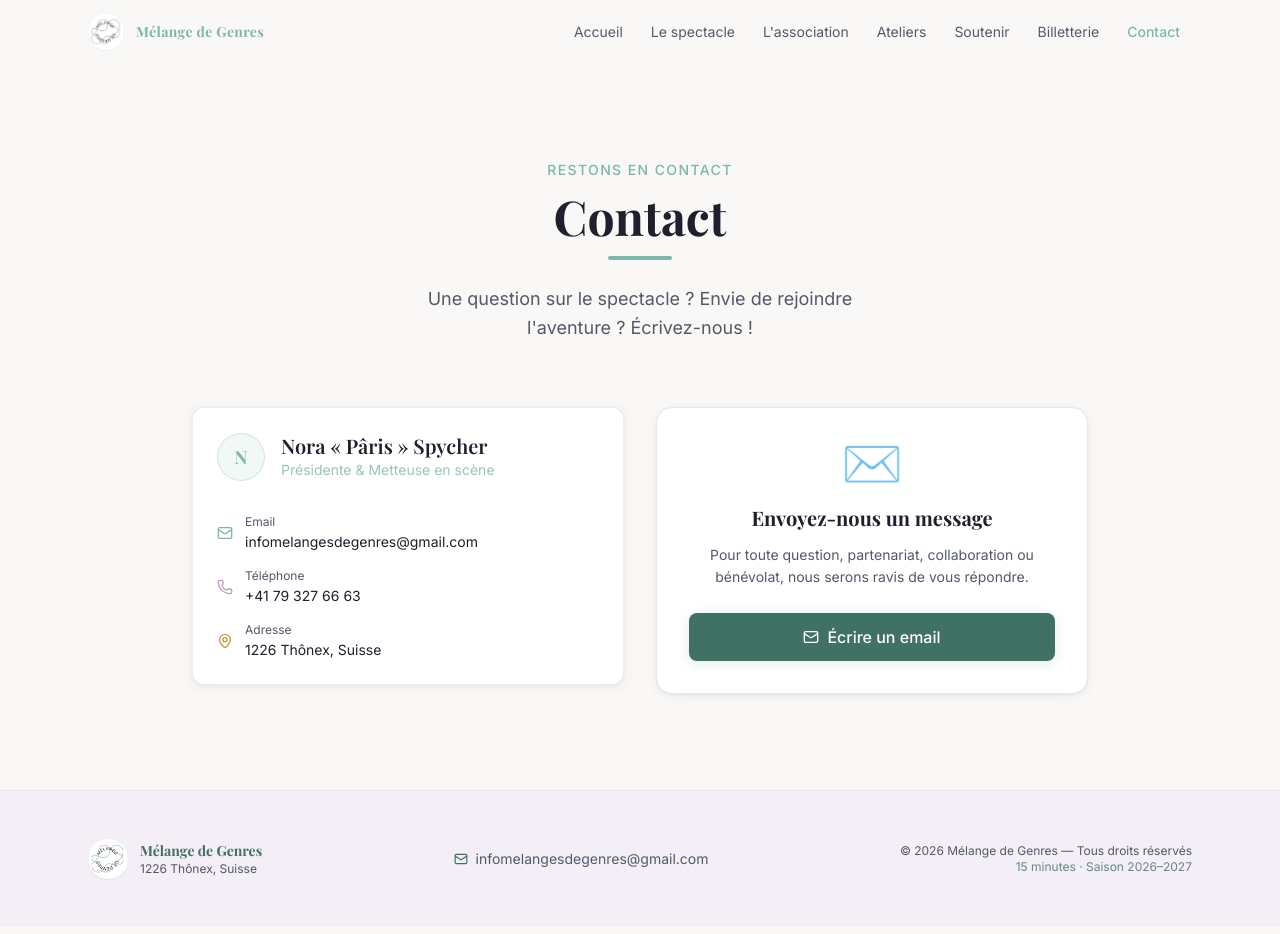
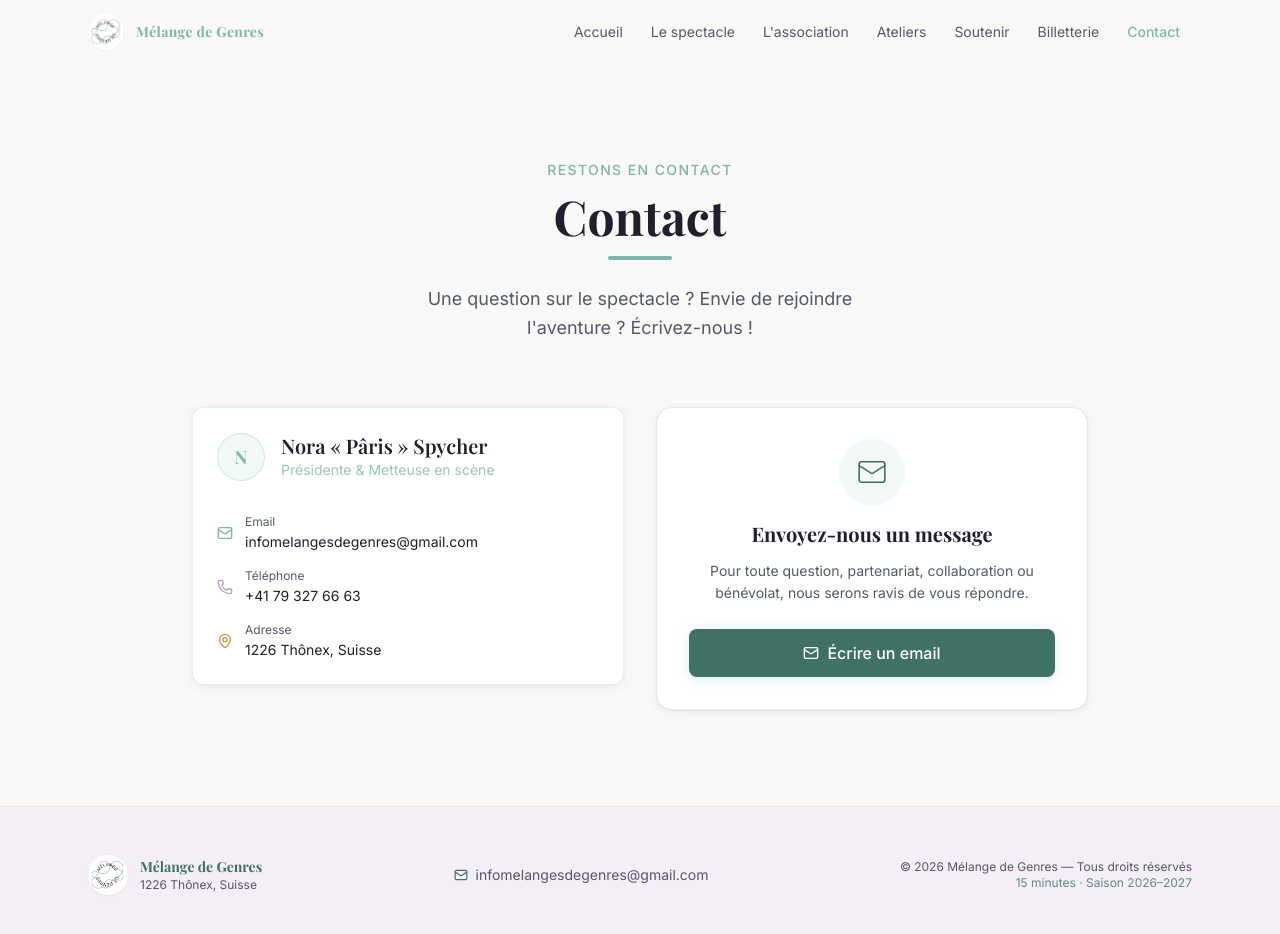
Before and after one commit to Tayasaki/fifty-min, a React (Create React App) app: page /contact in a window 1280 px wide. Shown: the top 934 px of the page. Built offline with nearby package versions, Linux system fonts and the light colour scheme; a web font is replaced by a local one.

Commit message:
style(contact): replace envelope emoji with thin-stroke Lucide icon
Co-Authored-By: Claude Opus 5.5 <noreply@anthropic.com>

```diff
--- a/src/components/sections/ContactSection.tsx
+++ b/src/components/sections/ContactSection.tsx
@@ -129,9 +129,9 @@ export default function ContactSection() {
               <motion.div
                 animate={{ scale: [1, 1.05, 1] }}
                 transition={{ duration: 3, repeat: Infinity, ease: 'easeInOut' as const }}
-                className="text-5xl mb-4"
+                className="mx-auto mb-4 w-16 h-16 rounded-full bg-teal/10 flex items-center justify-center"
               >
-                ✉️
+                <Mail size={30} strokeWidth={1.25} className="text-teal-deep" />
               </motion.div>
               <h3 className="font-display text-xl font-bold text-text-primary mb-3">
                 Envoyez-nous un message
```
